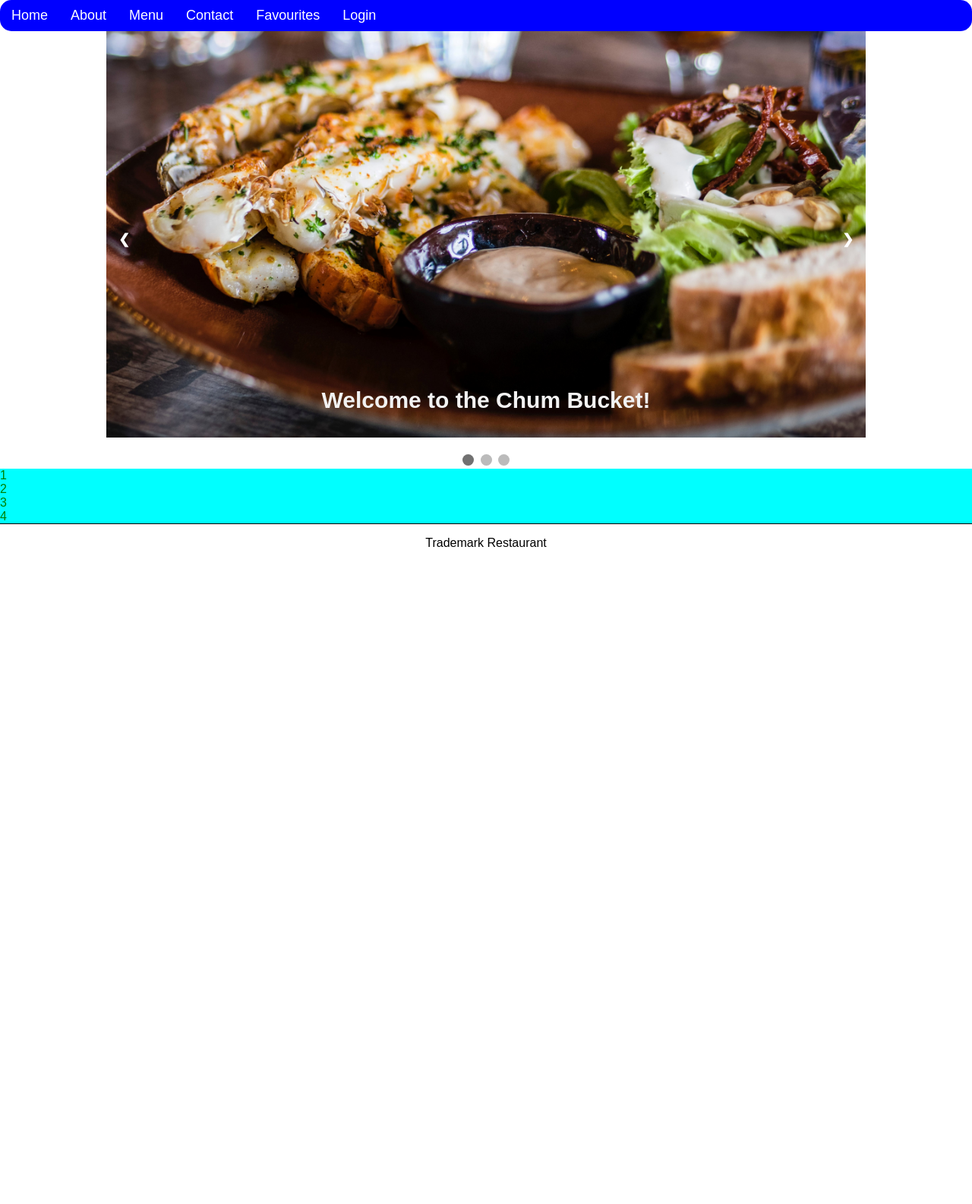
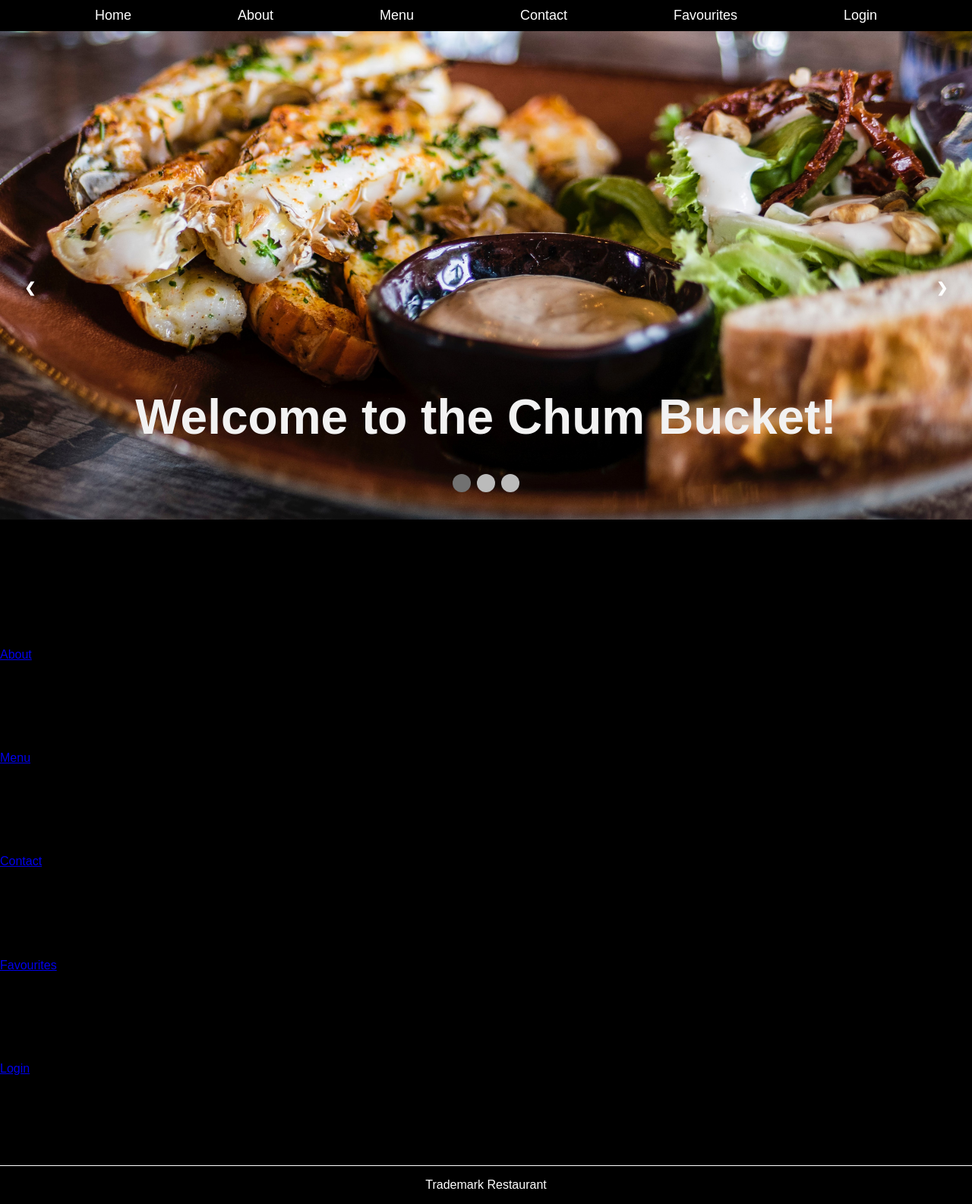
Before and after one commit to LiamCurmideGray/CIS1054-Web-Assignment, a PHP site: page / in a window 1280 px wide. Shown: the whole page at 76% size. Before the commit the page ends 720 px from the top, so only its background shows below. Run offline with PHP 8.4, Linux system fonts and the light colour scheme.

Commit message:
Updated the nav bar and the slideshow

```diff
--- a/footer.php
+++ b/footer.php
@@ -6,7 +6,7 @@
 <footer>
 <div class="line"></div>
 
-<p style="text-align:center">  Trademark Restaurant </p>
+<p class = "footerText">  Trademark Restaurant </p>
 
 
 
--- a/index.php
+++ b/index.php
@@ -26,21 +26,24 @@
             <a class="prev" onclick="plusSlide(-1)">&#10094;</a>
             <a class="next" onclick="plusSlide(1)">&#10095;</a>
         </div>
+
+        <div class="navDot">
+            <span class="dot" onclick="currentSlide(1)"></span>
+            <span class="dot" onclick="currentSlide(2)"></span>
+            <span class="dot" onclick="currentSlide(3)"></span>
+        </div>
     </div>
 
     <br>
 
-    <div class="navDot">
-        <span class="dot" onclick="currentSlide(1)"></span>
-        <span class="dot" onclick="currentSlide(2)"></span>
-        <span class="dot" onclick="currentSlide(3)"></span>
-    </div>
 
-    <div class = "menu">
-        <div class = "menuItem">1</div>
-        <div class = "menuItem">2</div>
-        <div class = "menuItem">3</div>
-        <div class = "menuItem">4</div>
+
+    <div class = "mainMenu">
+        <a class = "mainMenuItem" href="#about.php">About</a>
+        <a class = "mainMenuItem" href="#menu.php">Menu</a>
+        <a class = "mainMenuItem" href="#contact.php">Contact</a>
+        <a class = "mainMenuItem" href="#favourites.php">Favourites</a>
+        <a class = "mainMenuItem" href="#login.php">Login</a>
     </div>
 
 <?php
--- a/stylesheets/genStyles.css
+++ b/stylesheets/genStyles.css
@@ -1,18 +1,26 @@
 body {
     margin: 0;
     font-family: Arial, Helvetica, sans-serif;
+
+    background-color: black;
   }
 
   .topnav {
+    z-index: 1;
     overflow: hidden;
-    background-color: blue;
-    border-radius:15px;
+    position: fixed;
+    top: 0;
+    width: 100%;
+    background-color: black;
+
+    display: flex;
+    justify-content: space-evenly;
   }
 
   .topnav a {
     float: left;
     color: white;
-    text-align: center;
+    text-align: centers;
     padding: 10px 15px;
     text-decoration: none;
     font-size: 18px;
@@ -26,5 +34,11 @@ body {
   .line{
 
     position: relative;
-    border-bottom: 1px solid black;
+    border-bottom: 1px solid white;
   }
+
+  .footerText{
+
+    text-align: center;
+    color: white;
+  }
--- a/stylesheets/indexStyles.css
+++ b/stylesheets/indexStyles.css
@@ -3,7 +3,8 @@
 }
 
 img{
-    max-width: 100%;
+    max-height: 100vh;
+    width: 100%;
 }
 
 .navDot{
@@ -12,7 +13,7 @@ img{
 }
 
 .Slideshow{
-    max-width: 1000px;
+    max-width: 100%;
     position: relative;
     margin: auto;
 }
@@ -30,7 +31,7 @@ img{
     top: 50%;
     width: auto;
     margin-top: -22px;
-    padding: 16px;
+    padding: 4vh;
     color: white;
     font-weight: bold;
     font-size: 18px;
@@ -51,20 +52,23 @@ img{
 }
 
 .caption {
+    bottom: 9vh;
     color: #f2f2f2;
-    font-size: 15px;
-    padding: 8px 12px;
+    font-size: 4vh;
+    padding: 2vh 3vh;
     position: absolute;
-    bottom: 8px;
+
     width: 100%;
     text-align: center;
 }
 
 .dot{
-
+    position: relative;
+    margin-top: 4vh;
+    bottom: 8vh;
     cursor: pointer;
-    height: 15px;
-    width: 15px;
+    height: 3vh;
+    width: 3vh;
     margin: 0 2px;
     background-color: #bbb;
     border-radius: 50%;
@@ -97,7 +101,19 @@ img{
     to{opacity: 1;}
 }
 
-.menu{
-    color: green;
-    background-color: aqua;
+.mainMenu{
+
+    display: flex;
+    flex-direction: column;
+    justify-content: space-evenly;
+
+    height: 100vh;
 }
+
+.mainMenuItem{
+
+    /* margin-left: 40vw;
+    margin-right: 40vw; */
+
+
+}
```
